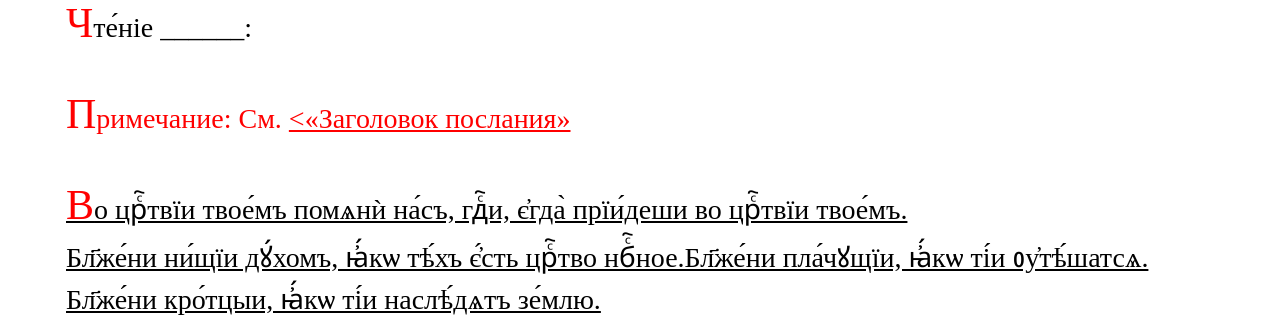
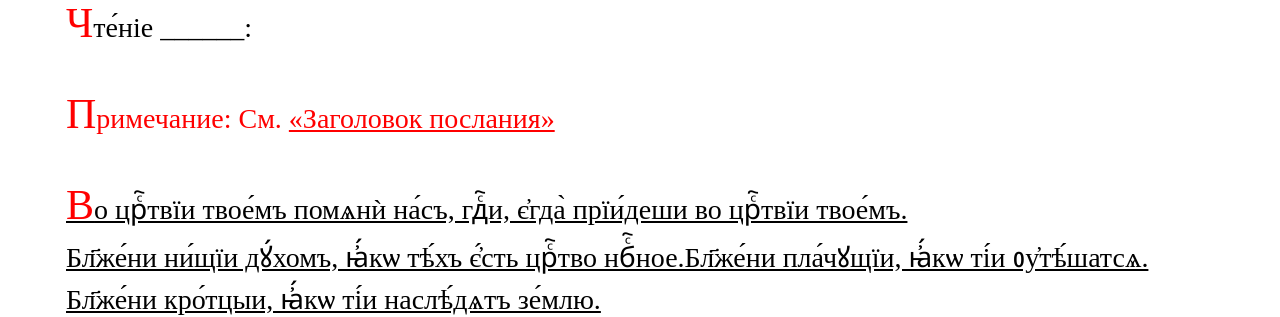
Before and after one commit to markjville/markjville.github.io, a Jekyll site: the page ReadersServ-Slav.html, which Jekyll copies as it is, in a window 1280 px wide and 900 px high, scrolled down 3975 px. Shown: the part 157-474 px from the top of the window. Built offline with Jekyll 4.4.1, drawn with Linux system fonts in a browser that asks for light colours; some web fonts are replaced; comment, search, counter and statistics services are not loaded.

Commit message:
Update ReadersServ-Slav.html

```diff
--- a/ReadersServ-Slav.html
+++ b/ReadersServ-Slav.html
@@ -63,7 +63,7 @@ p::first-letter {
 <div style="text-align:center;color:red;font-size:75%">Прокі́менъ а҆пⷭ҇ла:</div>
 
 <p>Прокі́менъ гласъ ______:</p>
-<p>Чте́ніе ______:</p><p font-family:"Garamond"; style="color:red">Примечание: См. <a href="https://markjville.github.io/docs/Изобразительная/Заголовки.html"</a><«Заголовок послания»</p>
+<p>Чте́ніе ______:</p><p font-family:"Garamond"; style="color:red">Примечание: См. <a href="https://markjville.github.io/docs/Изобразительная/Заголовки.html"</a>«Заголовок послания»</p>
 <p>	Во црⷭ҇твїи твое́мъ помѧнѝ на́съ, гдⷭ҇и, є҆гда̀ прїи́деши во црⷭ҇твїи твое́мъ.<br/>
 Бл҃же́ни ни́щїи дꙋ́хомъ, ꙗ҆́кѡ тѣ́хъ є҆́сть црⷭ҇тво нбⷭ҇ное.Бл҃же́ни пла́чꙋщїи, ꙗ҆́кѡ ті́и ᲂу҆тѣ́шатсѧ.<br/>
 Бл҃же́ни кро́тцыи, ꙗ҆́кѡ ті́и наслѣ́дѧтъ зе́млю.<br/>
```
